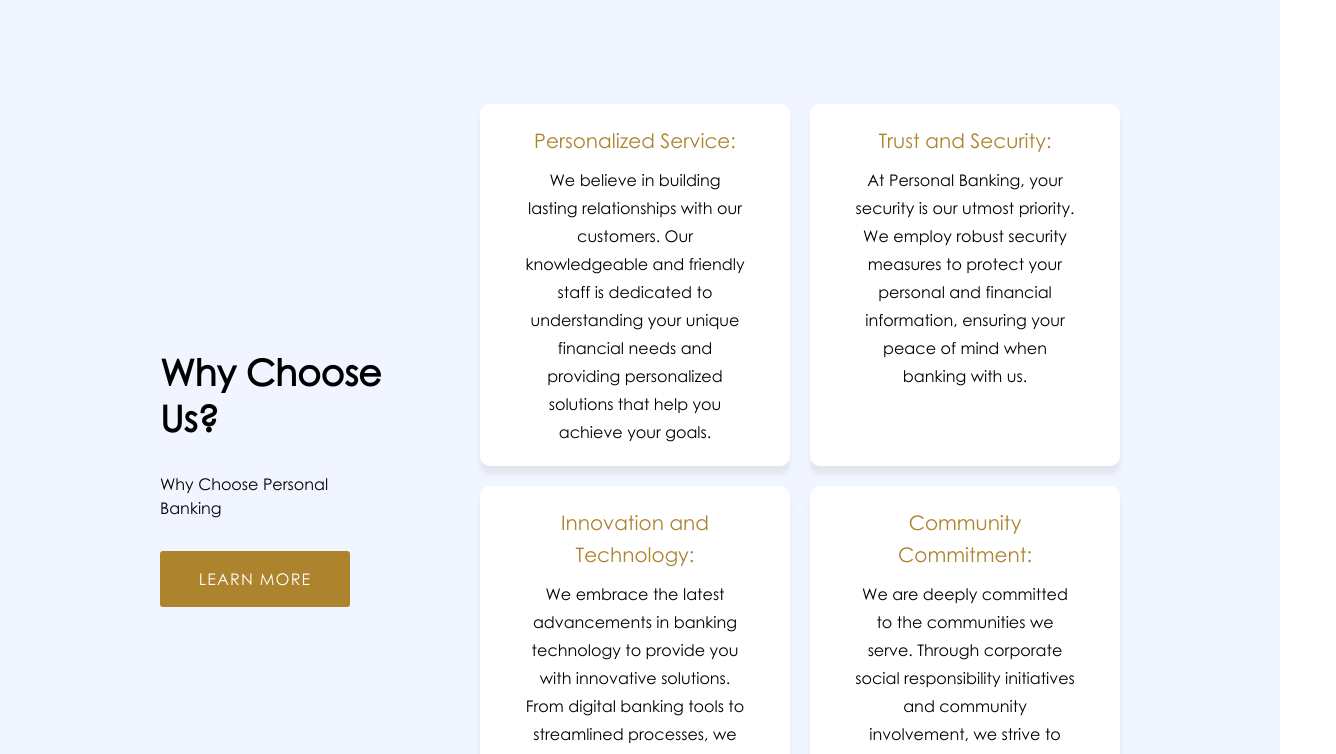
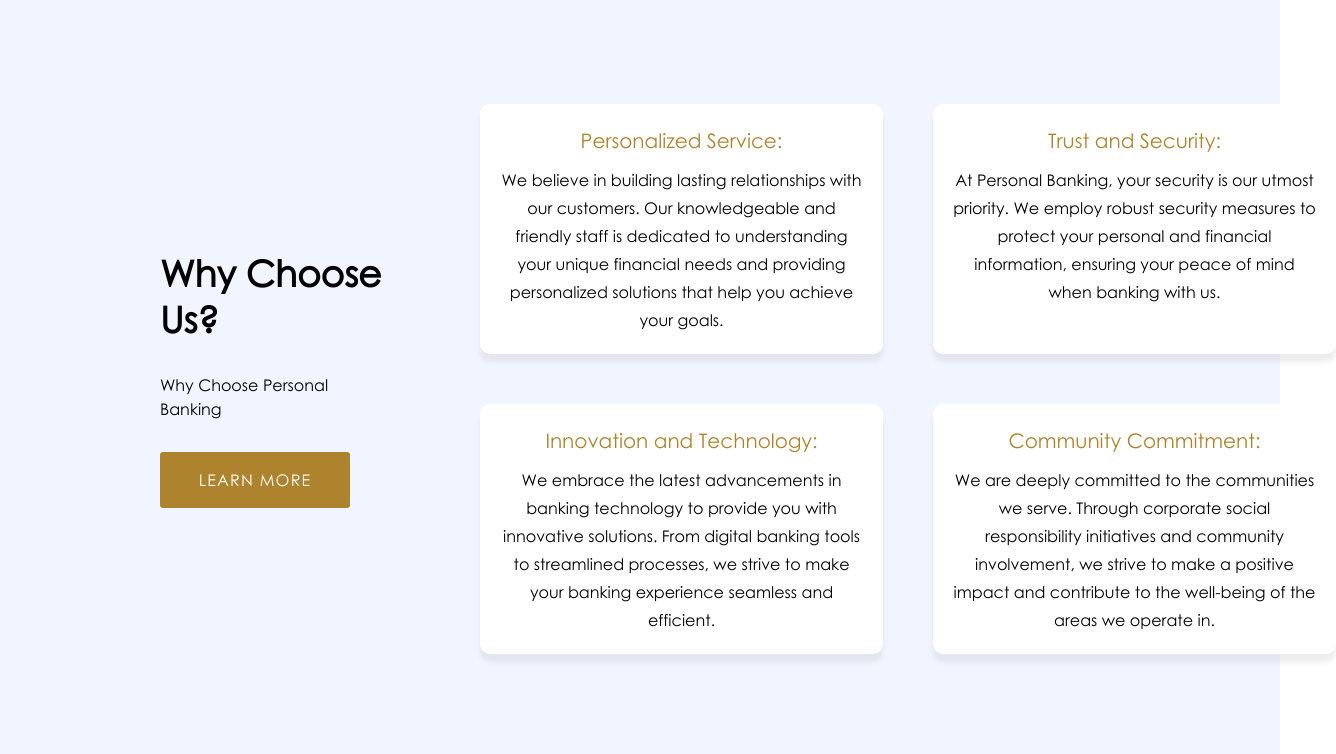
Before and after one commit to marketintelsolutions/attijara, a React (Create React App) app: page / in a window 1280 px wide. Shown: the part 1459-2213 px from the top of the page, 1336 px wide, since content can reach past the window. Built offline with nearby package versions, Linux system fonts and the light colour scheme.

Commit message:
new adjustments

```diff
--- a/src/styles/modules/_about.scss
+++ b/src/styles/modules/_about.scss
@@ -313,11 +313,12 @@
             padding: 20px 45px;
             display: flex;
             flex-direction: column;
-            gap: 10px;
+            gap: 24px;
             background: #ffffff;
             box-shadow: 0px 8px 4px rgba(189, 186, 186, 0.25);
             border-radius: 10px;
             max-width: 393px;
+            min-height: 416px;
 
             @media (max-width: $breakpoint-tablet) {
               padding: 15px 25px;
@@ -357,9 +358,10 @@
               font-style: normal;
               font-weight: 400;
               font-size: 16px;
-              line-height: 22px;
+              line-height: 28px;
               text-align: center;
               color: #000000;
+              text-align: justify;
 
               @media (max-width: $breakpoint-large) {
                 font-size: 13px;
--- a/src/styles/modules/_home.scss
+++ b/src/styles/modules/_home.scss
@@ -342,7 +342,7 @@
     & .right {
       display: grid;
       grid-template-columns: 1fr 1fr;
-      gap: 20px;
+      gap: 50px;
 
       @media (max-width: $breakpoint-large) {
         grid-template-columns: 1fr;
@@ -350,7 +350,7 @@
 
       & .item {
         // border: 2px solid blue;
-        padding: 20px 45px;
+        padding: 20px;
         display: flex;
         align-items: center;
         // justify-content: space-between;
@@ -359,6 +359,8 @@
         background: #ffffff;
         box-shadow: 0px 8px 4px rgba(189, 186, 186, 0.25);
         border-radius: 10px;
+        min-width: 403px;
+        max-height: 250px;
 
         & h3 {
           text-align: center;
```
